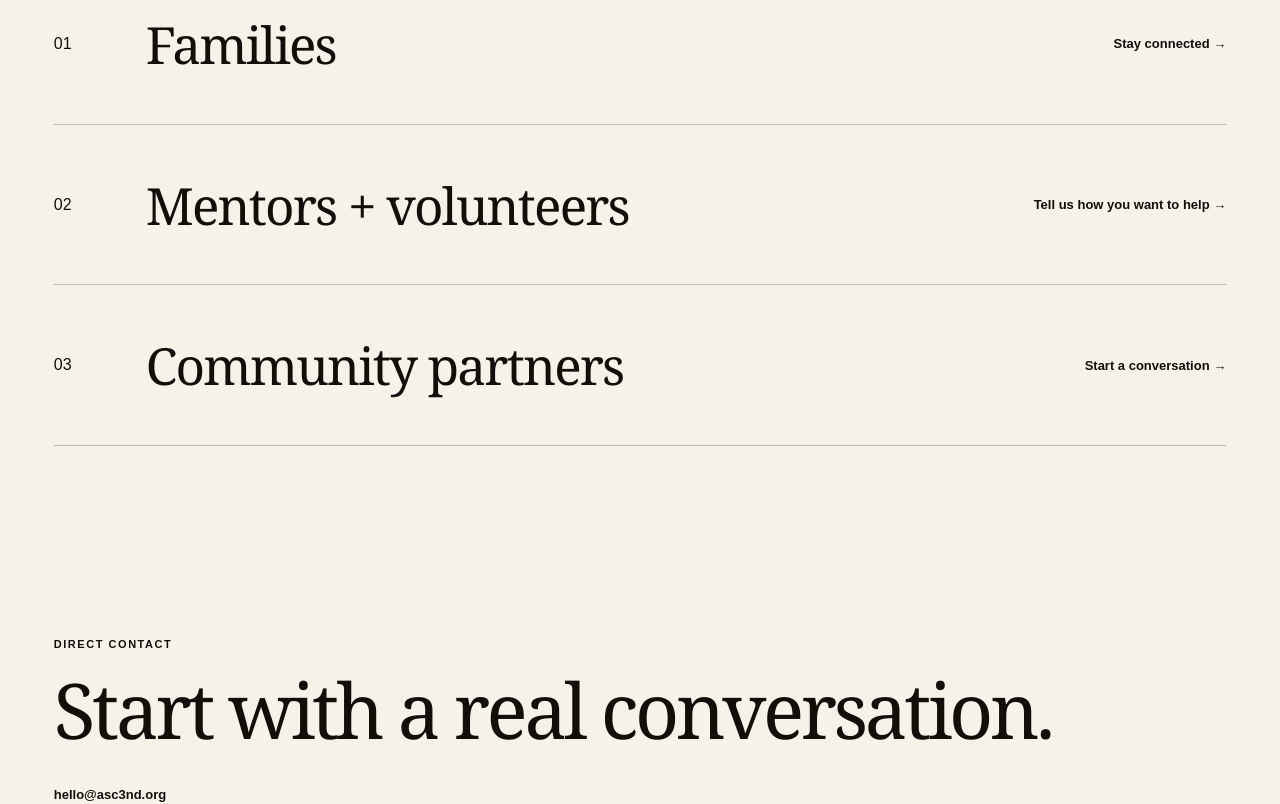
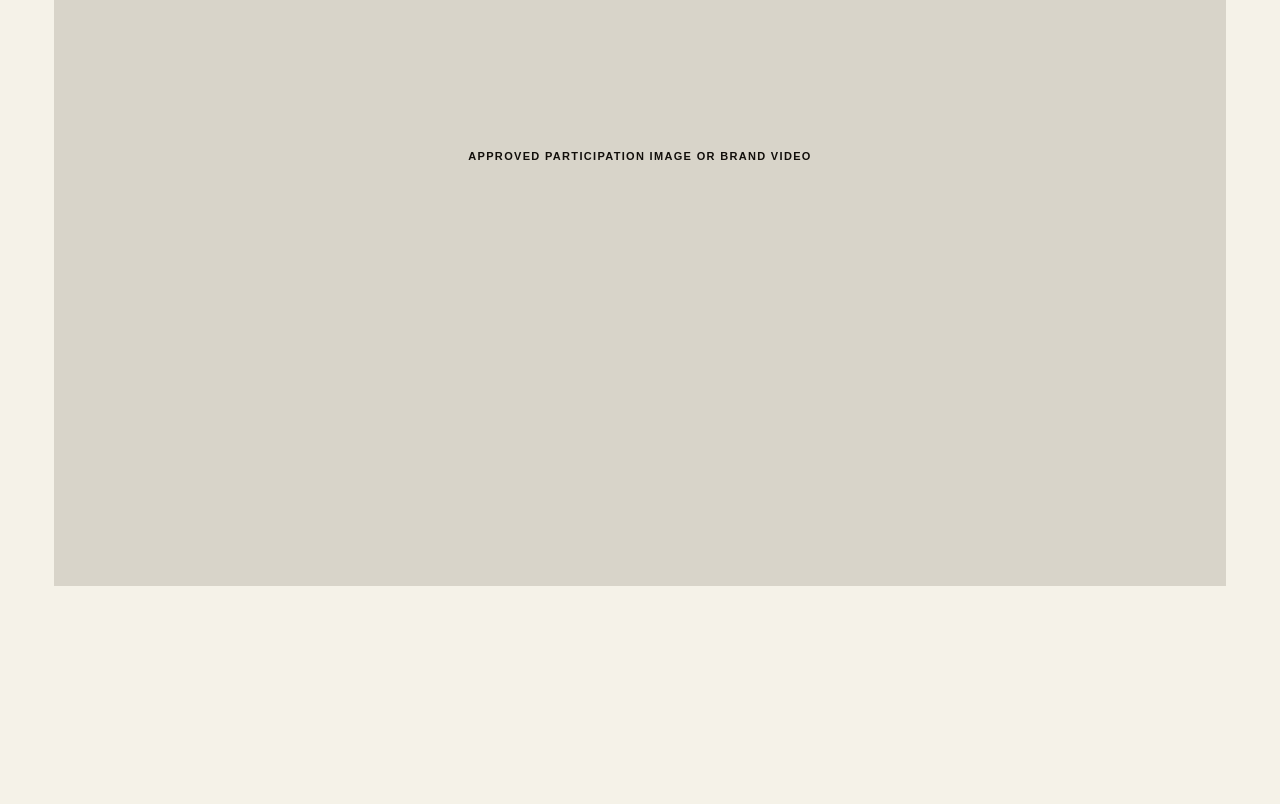
Before and after one commit to executiveusa/asc3nd-brand-site, a Next.js app: page /take-part in a window 1280 px wide. Shown: the part 940-1744 px from the top of the page. Built offline with nearby package versions, Linux system fonts and the light colour scheme.

Commit message:
Humanize participation copy and add brand media slot

```diff
--- a/app/take-part/page.tsx
+++ b/app/take-part/page.tsx
@@ -1,13 +1,21 @@
+import { DocumentaryFrame } from "@/components/DocumentaryFrame";
 import { InteriorPage } from "@/components/InteriorPage";
 import { participationRoutes } from "@/lib/site-content";
 
 export default function TakePartPage() {
   return (
     <InteriorPage
-      eyebrow="Choose your place"
-      title="The next chapter is built with the community."
-      intro="ASC3ND is keeping participation simple while the permanent programs and systems are still being verified. Choose the route that fits you and start a direct conversation."
+      eyebrow="Take part"
+      title="Want to be part of what comes next?"
+      intro="ASC3ND is still building its permanent programs. For now, the easiest way in is a direct conversation. Choose the route that fits you."
     >
+      <section className="interior-section shell">
+        <DocumentaryFrame
+          label="Approved participation image or brand video"
+          slot="take-part"
+        />
+      </section>
+
       <section className="interior-section shell">
         <div className="choices">
           {participationRoutes.map(({ index, label, action, href }) => (
@@ -22,7 +30,7 @@ export default function TakePartPage() {
 
       <section className="interior-statement shell">
         <p className="eyebrow">Direct contact</p>
-        <h2>Start with a real conversation.</h2>
+        <h2>Start with a conversation.</h2>
         <p><a className="text-link" href="mailto:hello@asc3nd.org">hello@asc3nd.org</a></p>
       </section>
     </InteriorPage>
```
